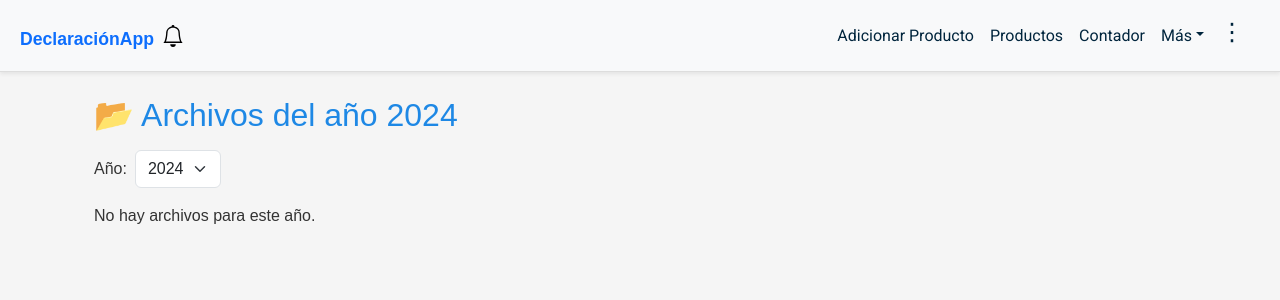
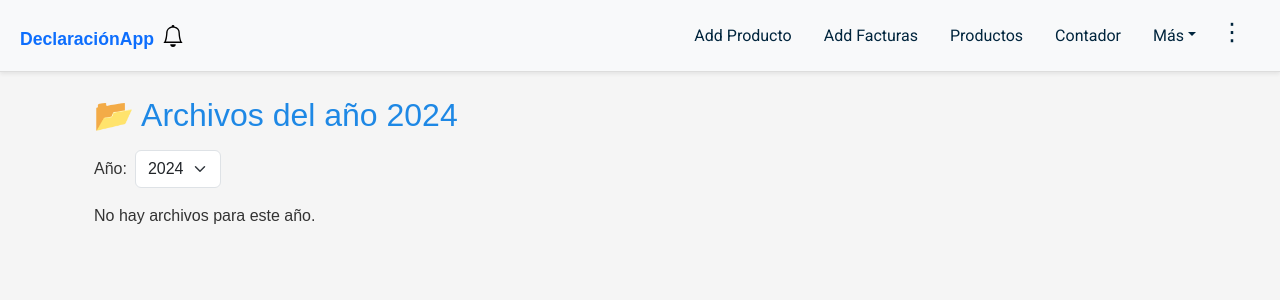
Before and after one commit to hectorjaviermorenoh/app-declaracion, a React (Vite) app: page /#/contador in a window 1280 px wide. Shown: the top 300 px of the page. Built offline with nearby package versions, Linux system fonts and the light colour scheme.

Commit message:
291125  ajustes scss en Facturas, modalfacturas,navbar UI-UX  Configuracion funcionando Ok

```diff
--- a/src/components/Modals/AddFacturaModal/AddFacturaModal.jsx
+++ b/src/components/Modals/AddFacturaModal/AddFacturaModal.jsx
@@ -40,6 +40,7 @@ function AddFacturaModal({ onClose }) {
   };
 
   return (
+    <div className="Add-Factura-Modal">
       <div className="modal-backdrop">
         <div className="modal-content">
 
@@ -103,6 +104,7 @@ function AddFacturaModal({ onClose }) {
 
         </div>
       </div>
+    </div>
   );
 }
 
--- a/src/components/Modals/AddFacturaModal/AddFacturaModal.scss
+++ b/src/components/Modals/AddFacturaModal/AddFacturaModal.scss
@@ -1,3 +1,5 @@
+.Add-Factura-Modal {
+
   .modal-backdrop {
     position: fixed;
     inset: 0;
@@ -8,7 +10,6 @@
     padding: 15px;
     z-index: 9999;
   }
-
   .modal-content {
     background: #fff;
     padding: 20px;
@@ -32,3 +33,4 @@
       font-size: 0.9rem;
     }
   }
+}
--- a/src/components/Modals/EditFacturaModal/EditFacturaModal.jsx
+++ b/src/components/Modals/EditFacturaModal/EditFacturaModal.jsx
@@ -46,6 +46,7 @@ function EditFacturaModal({ show, onHide, factura, onUpdated }) {
   if (!factura) return null;
 
   return (
+    <div className="edit-factura-modal">
       <Modal show={show} onHide={onHide} centered>
         <Modal.Header closeButton>
           <Modal.Title>✏️ Editar factura</Modal.Title>
@@ -109,6 +110,7 @@ function EditFacturaModal({ show, onHide, factura, onUpdated }) {
           </Button>
         </Modal.Footer>
       </Modal>
+    </div>
   );
 }
 
--- a/src/components/Navbar/Navbar.jsx
+++ b/src/components/Navbar/Navbar.jsx
@@ -63,6 +63,7 @@ function AppNavbar() {
 
   return (
     <>
+      <div className="navbar-return-container">
         <Navbar key="lg" bg="light" expand="lg" className="shadow-sm mb-3 sticky-top navbar-nav-principal">
           <Container fluid>
             <div className="backend-circle-Brand">
@@ -108,7 +109,8 @@ function AppNavbar() {
                 <Nav
                   className="justify-content-end flex-grow-1 pe-3"
                 >
-                <Nav.Link onClick={() => { setShowAddModal(true); setShow(false); }}>Adicionar Producto</Nav.Link>
+                  <Nav.Link onClick={() => { setShowAddModal(true); setShow(false); }}>Add Producto</Nav.Link>
+                  <Nav.Link onClick={() => {setShow(false); navigate("/facturas");}}>Add Facturas</Nav.Link>
                   <Nav.Link onClick={() => {setShow(false); navigate("/productos");}}>Productos</Nav.Link>
                   <Nav.Link onClick={() => {setShow(false); navigate("/contador");}}>Contador</Nav.Link>
 
@@ -312,6 +314,8 @@ function AppNavbar() {
         </Modal>
 
         <LoadingOverlay show={loadingOverlay} />
+
+      </div>
     </>
   );
 }
--- a/src/components/Navbar/Navbar.scss
+++ b/src/components/Navbar/Navbar.scss
@@ -3,6 +3,8 @@ $primary-color: #0d6efd; // azul bootstrap
 // $text-color: #333;
 $text-color: #00253D;
 $hover-bg: #f1f1f1;
+
+.navbar-return-container {
 
   .navbar {
     background-color: #fff;
@@ -194,3 +196,4 @@ $hover-bg: #f1f1f1;
       text-overflow: ellipsis;
     }
   }
+}
--- a/src/pages/Facturas/Facturas.scss
+++ b/src/pages/Facturas/Facturas.scss
@@ -1,3 +1,5 @@
+
+.facturas-container {
 /* ============================================================
    TABLA DESKTOP – Facturas por Año
    ============================================================ */
@@ -229,3 +231,6 @@
     transform: scale(0.93);
   }
 }
+
+
+}
```
Also changed, not shown: src/pages/Productos/Productos.scss (+6 -24 lines). Lines whose indentation alone changed are shown as unchanged.
